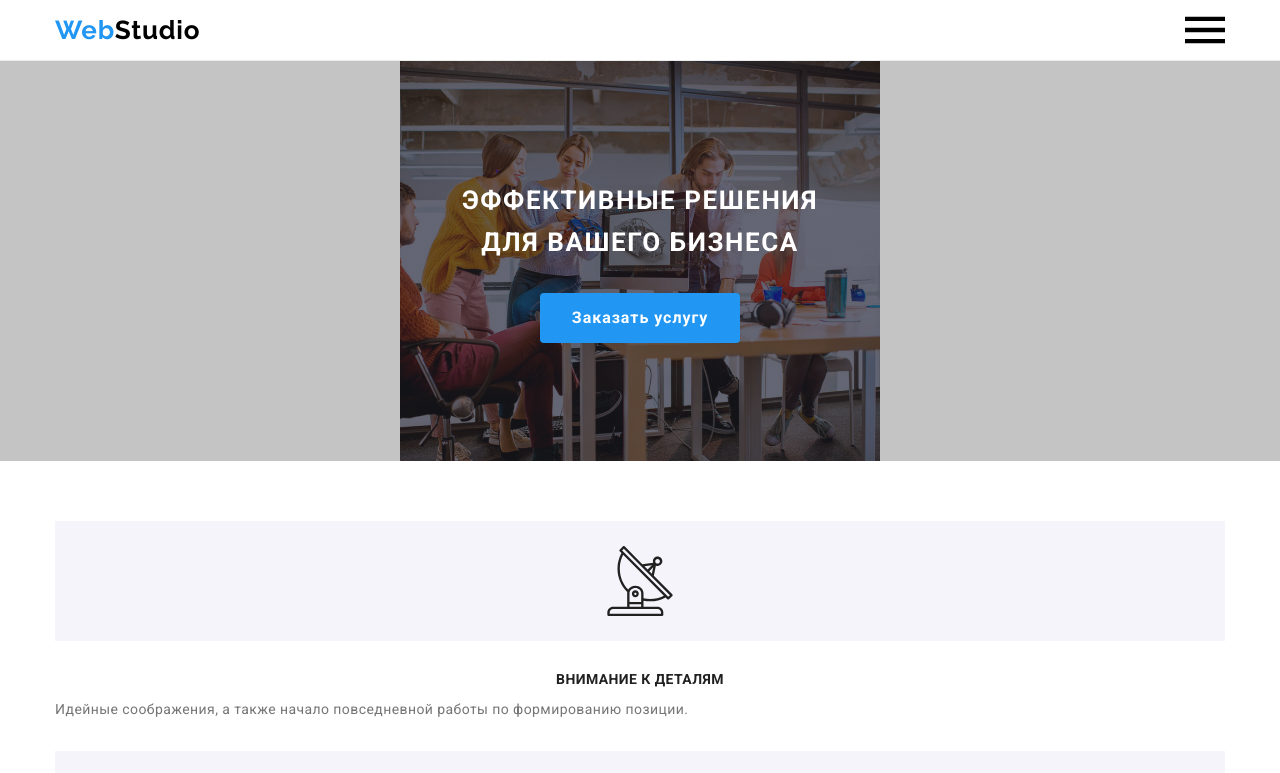
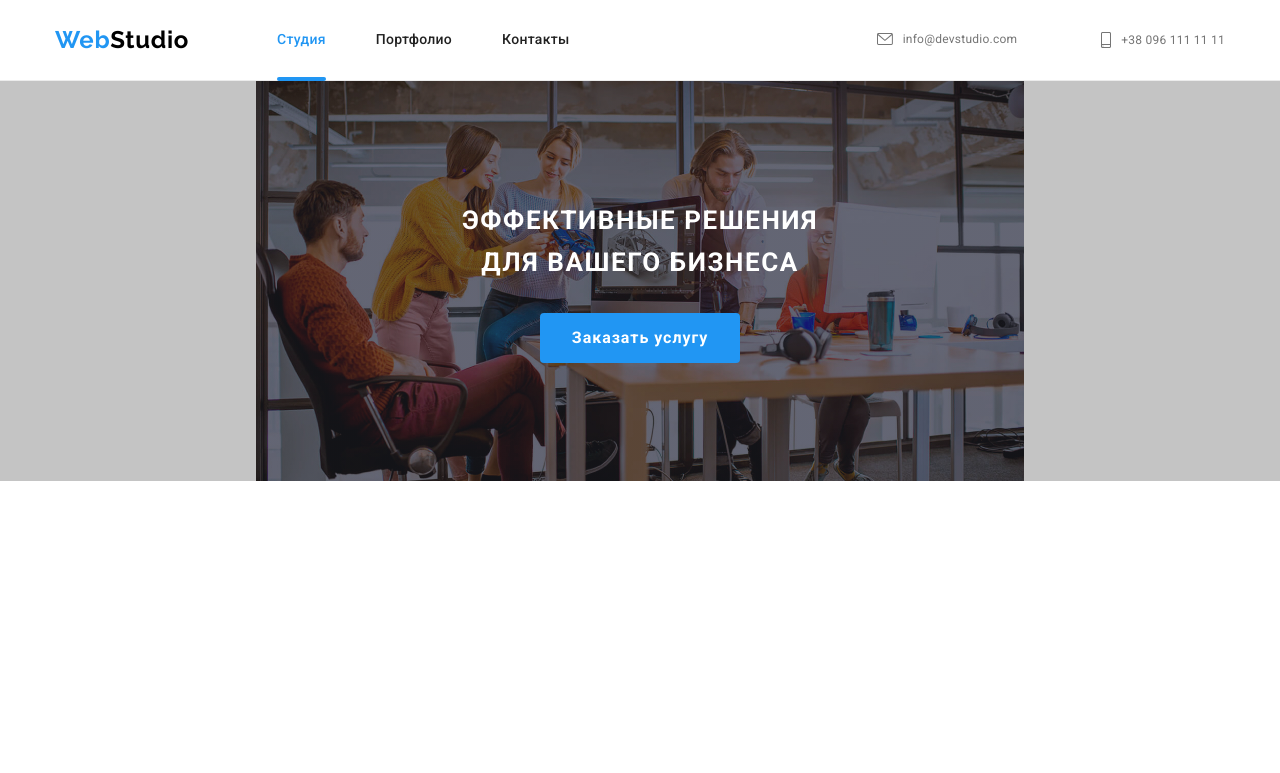
Before and after one commit to KraRo16/goit-markup-hw-08, a plain HTML site: page index.html in a window 1280 px wide. Shown: the top 773 px of the page. Drawn offline with nearby package versions, Linux system fonts and the light colour scheme.

Commit message:
Добавляет tablet - header/hero

```diff
--- a/index.html
+++ b/index.html
@@ -41,8 +41,8 @@
       </button>
       <ul class="menu-contacts list">
         <li class="menu-contact__item">
-          <a class="menu-contact__link menu-contact__link_left link" href="mailto:info@devstudio.com">
-            <svg class="menu-contact__logo-img" widht="16" height="12">
+          <a class="menu-contact__link link" href="mailto:info@devstudio.com">
+            <svg class="menu-contact__logo-img" width="16" height="12">
               <use href="./images/icon/sprite.svg#email"></use>
             </svg>
             info@devstudio.com
@@ -111,7 +111,7 @@
       </div>
     </section>
     <!--ADVANTAGES-->
-    <section class="section">
+    <!-- <section class="section">
       <div class="container">
         <h2 class="visually-hidden">Наши преимущества</h2>
         <ul class="advantages list">
@@ -161,9 +161,9 @@
           </li>
         </ul>
       </div>
-    </section>
+    </section> -->
     <!--WHAT WE DO-->
-    <section class="section section_no-padding-top section_mobile-hidden">
+    <!-- <section class="section section_no-padding-top section_mobile-hidden">
       <div class="container">
         <h2 class="section__title">Чем мы занимаемся</h2>
         <ul class="what-we-do list">
@@ -208,9 +208,9 @@
           </li>
         </ul>
       </div>
-    </section>
+    </section> -->
     <!--OUR TEAM-->
-    <section class="section_background-color section">
+    <!-- <section class="section_background-color section">
       <div class="container">
         <h2 class="section__title">Наша команда</h2>
         <ul class="employees list">
@@ -455,9 +455,9 @@
           </li>
         </ul>
       </div>
-    </section>
+    </section> -->
     <!--OUR CLIENTS-->
-    <section class="section">
+    <!-- <section class="section">
       <div class="container">
         <h2 class="section__title">Постоянные клиенты</h2>
         <ul class="clients list">
@@ -505,15 +505,15 @@
           </li>
         </ul>
       </div>
-    </section>
+    </section> -->
   </main>
   <!----------FOOTER--------->
-  <footer class="footer">
+  <!-- <footer class="footer">
     <div class="container footer-container__baseline">
       <div class="footer-contacts">
-        <a class="footer__logo logo link" href="/" lang="en">Web<span class="footer__logo logo__light">Studio</span></a>
+        <a class="footer__logo logo link" href="/" lang="en">Web<span class="footer__logo logo__light">Studio</span></a> -->
         <!--CONTACT INFORMATION-->
-        <address class="address">
+        <!-- <address class="address">
           <ul class="list">
             <li class="footer__item">
               <a class="contact__link contact__link_color-white link" href="https://goo.gl/maps/cedkfQ56NuMvJrCA8"
@@ -627,7 +627,7 @@
         <button class="form__modal-btn" type="submit">Отправить</button>
       </form>
     </div>
-  </div>
+  </div> -->
   <script src="./js/modal.js"></script>
   <script src="./js/menu.js"></script>
 </body>
--- a/sass/components/_logo.scss
+++ b/sass/components/_logo.scss
@@ -1,12 +1,18 @@
 .logo {
     font-family: var(--secondary-font-family);
     font-weight: 700;
-    font-size: 26px;
-    line-height: 1.19;
+    font-size: 24px;
+    line-height: 28px;
     letter-spacing: 0.03em;
     color: var(--accent-color);
-    // margin-right: 92px;
+    margin-right: 92px;
 }
+@media screen and (min-width: 768px) {
+.logo {
+    margin-right: 0;
+}
+}
+
 
 .logo__dark {
     color: var(--primary-logo-color-theme-light);
--- a/sass/layout/_header.scss
+++ b/sass/layout/_header.scss
@@ -1,3 +1,9 @@
+.page-header__container {
+    display: flex;
+    align-items: center;
+    justify-content: space-between;
+}
+
 .menu {
     display: none;
 }
@@ -16,113 +22,120 @@
             fill: var(--accent-color);
         }
 }
+
+@media screen and (min-width: 768px) {
+    .mobile-menu-open-btn {
+        display: none;
+    }
+}
 .page-header__container {
     display: flex;
-    align-items: center;
-    justify-content: space-between;
+
 }
+
 
 
 .page-header {
     border-bottom: 1px solid #ECECEC;
-    padding: 10px 0;
 }
 
 
+@media screen and (min-width: 768px) {
 
-// .navigation {
-//     display: flex;
-//     align-items: center;
-// }
+    .navigation {
+            display: flex;
+            align-items: center;
+        }
 
-// .menu {
-//     display: flex;
-// }
+        .menu {
+            display: flex;
+            margin-left: 88px;
+        }
 
-// .menu-contacts {
-//     display: flex;
-//     margin-left: auto;
-// }
+        .menu-contacts {
+            display: flex;
+            flex-wrap: wrap;
 
-// .menu-contact__item:not(:last-child) {
-//     margin-right: 50px;
-// }
+        }
 
-// .menu__item:not(:last-child) {
-//     margin-right: 50px;
-// }
+        // .menu-contact__item:not(:last-child) {
+        //     margin-right: 50px;
+        // }
+
+        .menu__item:not(:last-child) {
+            margin-right: 50px;
+        }
 
 
-// .menu__link {
-//     padding: 32px 0;
-//     display: block;
-//     font-weight: 500;
-//     font-size: 14px;
-//     line-height: 1.14;
-//     letter-spacing: 0.02em;
-//     color: var(--secondary-accent-color);
-//     transition: color 250ms cubic-bezier(0.4, 0, 0.2, 1);
+        .menu__link {
+            padding: 32px 0;
+            display: block;
+            font-weight: 500;
+            font-size: 14px;
+            line-height: 1.14;
+            letter-spacing: 0.02em;
+            color: var(--secondary-accent-color);
+            transition: color 250ms cubic-bezier(0.4, 0, 0.2, 1);
 
-//     &:hover,
-//     &:focus {
-//     color: var(--accent-color);
-// }
-// }
+            &:hover,
+            &:focus {
+            color: var(--accent-color);
+        }
+        }
 
+.menu-contact__link {
+        padding: 8px 0;
+        margin-left: 84px;
+        display: flex;
+        align-items: center;
+        justify-content: center;
+        font-size: 12px;
+        line-height: 14px;
+        letter-spacing: 0.02em;
+        color: var(--third-accent-color);
+        transition: color 250ms cubic-bezier(0.4, 0, 0.2, 1);
+
+        &:hover,
+        &:focus {
+            color: var(--accent-color);
+        }
+    }
+
+
+    .menu-contact__logo-img {
+        display: flex;
+        margin-right: 10px;
+        fill: var(--third-accent-color);
+        transition: fill 250ms cubic-bezier(0.4, 0, 0.2, 1);
+
+        .menu-contact__link:hover &,
+        .menu-contact__link:focus & {
+            fill: var(--accent-color);
+        }
+    }
+
+    // .menu-contact__link_left {
+    //     margin: 0;
+    // }
+
+    .menu__link_current {
+        position: relative;
+
+        &::after {
+            content: '';
+            display: block;
+            position: absolute;
+            top: 96.5%;
+            left: 0;
+            width: 100%;
+            height: 4px;
+            background: var(--accent-color);
+            border-radius: 2px;
+        }
+
+    }
+}
 
 .link.menu__link_current {
     color: var(--accent-color);
 }
-
-
-// .menu-contact__link {
-//     padding: 32px 0;
-//     display: flex;
-//     align-items: center;
-//     justify-content: center;
-//     font-weight: 500;
-//     font-size: 14px;
-//     line-height: 1.14;
-//     letter-spacing: 0.02em;
-//     color: var(--third-accent-color);
-//     transition: color 250ms cubic-bezier(0.4, 0, 0.2, 1);
-
-//     &:hover,
-//     &:focus {
-//     color: var(--accent-color);
-// }
-// }
-
-
-// .menu-contact__logo-img {
-//     display: flex;
-//     margin-right: 10px;
-//     fill: var(--third-accent-color);
-//     transition: fill 250ms cubic-bezier(0.4, 0, 0.2, 1);
-
-//     .menu-contact__link:hover &,
-//     .menu-contact__link:focus & {
-//     fill: var(--accent-color);
-// }
-// }
-
-// .menu-contact__link_left {
-//     width: 161px;
-// }
-
-// .menu__link_current {
-//     position: relative;
-
-//     &::after {
-//         content: '';
-//         display: block;
-//         position: absolute;
-//         top: 96.5%;
-//         left: 0;
-//         width: 100%;
-//         height: 4px;
-//         background: var(--accent-color);
-//         border-radius: 2px;
-//     }
-
-// }
--- a/sass/layout/_hero.scss
+++ b/sass/layout/_hero.scss
@@ -1,6 +1,6 @@
 .hero {
         background-color: #C4C4C4;
-            background-image: linear-gradient(rgba(47, 48, 58, 0.4), rgba(47, 48, 58, 0.4)), url(/images/hero/img-hero-mobile.jpg);
+            background-image: linear-gradient(rgba(47, 48, 58, 0.4), rgba(47, 48, 58, 0.4)), url(../images/hero/img-hero-mobile.jpg);
             background-size: 480px 400px;
             margin-right: auto;
             margin-left: auto;
@@ -13,6 +13,20 @@
     .hero {
         background-image: linear-gradient(rgba(47, 48, 58, 0.4), rgba(47, 48, 58, 0.4)), url(/images/hero/img-hero-mobile@2x.jpg);
     }
+}
+
+@media screen and (min-width: 768px) {
+    .hero {
+        background-image: linear-gradient(rgba(47, 48, 58, 0.4), rgba(47, 48, 58, 0.4)), url(../images/hero/img-hero-tablet.jpg);
+        background-size: 768px 400px;
+    }
+        @media (min-device-pixel-ratio: 2),
+        (min-resolution: 192dpi),
+        (min-resolution: 2dppx) {
+            .hero {
+                background-image: linear-gradient(rgba(47, 48, 58, 0.4), rgba(47, 48, 58, 0.4)), url(/images/hero/img-hero-tablet@2x.jpg);
+            }
+        }
 }
 // .hero {
 //     max-width: 1600px;
--- a/sass/layout/_what-we-do.scss
+++ b/sass/layout/_what-we-do.scss
@@ -1,4 +1,4 @@
-@media screen and (max-width: 767px) {
+@media screen and (max-width: 1200px) {
     .section_mobile-hidden {
         display: none;
     }
```
Also changed, not shown: portfolio.html (+1 -1 lines), css/main.css, css/main.min.css, 2 other files.
